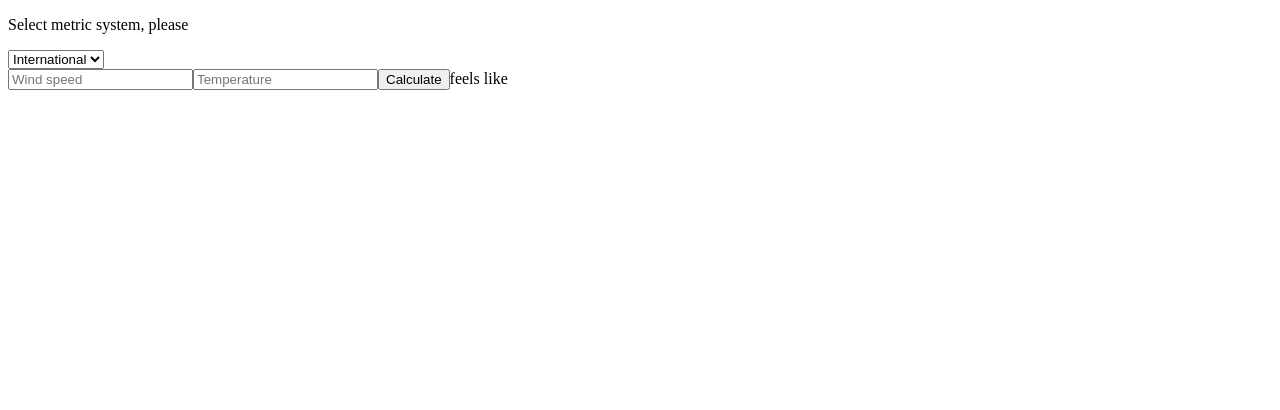
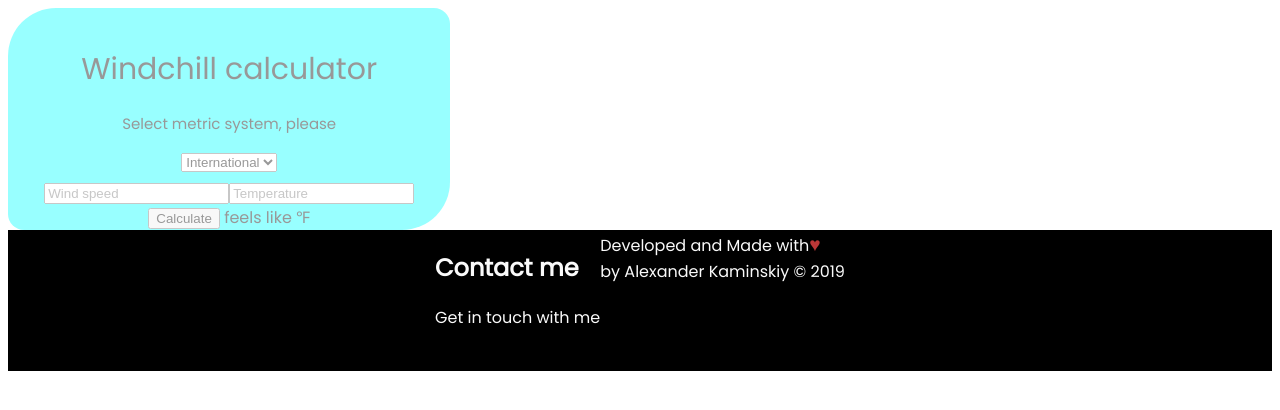
Before and after one commit to aussftw/windchill, a React (Create React App) app: page / in a window 1280 px wide. Shown: the top 410 px of the page. Built offline with nearby package versions, Linux system fonts and the light colour scheme.

Commit message:
working with styles

```diff
--- /dev/null
+++ b/src/Components/App.css
@@ -0,0 +1,34 @@
+@import url("https://fonts.googleapis.com/css?family=Poppins");
+
+.container {
+  font-family: "Poppins", sans-serif;
+  display: inline-block;
+  justify-content: center;
+  text-align: center;
+  background-color: aqua;
+  opacity: 0.4;
+  border-radius: 3rem 1rem 3rem;
+  width: 35%;
+}
+
+h1 {
+  color: black;
+  font-weight: 200;
+}
+
+.metric_selector {
+  font-family: "Poppins", sans-serif;
+  font-size: 15px;
+  padding: 0.2rem;
+  margin: 1rem;
+  margin-bottom: 0.2rem;
+}
+
+input[type="number"]::-webkit-inner-spin-button,
+input[type="number"]::-webkit-outer-spin-button {
+  -webkit-appearance: none;
+  margin: 0;
+}
+input:focus {
+  background-color: yellow;
+}
--- a/src/Components/App.js
+++ b/src/Components/App.js
@@ -1,13 +1,12 @@
 import React from "react";
+import "./App.css";
+import Footer from "./footer/footer";
 
 class App extends React.Component {
   constructor() {
     super();
     this.state = {
-      system: {
-        US: { temperature: "", windspeed: "" },
-        International: { temperature: "", windspeed: "" }
-      },
+      system: "US",
       windspeed: null,
       temperature: null,
       windchill: null
@@ -50,32 +49,42 @@ class App extends React.Component {
     }
   };
 
-  // unitSystemDetails = () => {
-  //   if (this.state.system === "US") {
-  //     const selectedTemperature = "F";
-  //     const selectedWindspeed = "MP/H";
-  //     this.setState({ system: { temperature: selectedTemperature } });
-  //     this.setState({ system: { windspeed: selectedWindspeed } });
-  //   } else {
-  //     const selectedTemperature = "C";
-  //     const selectedWindspeed = "KM/H";
-  //     this.setState({ system: { temperature: selectedTemperature } });
-  //     this.setState({ system: { windspeed: selectedWindspeed } });
-  //   }
-  // };
+  renderResult() {
+    const { windchill } = this.state;
+    if (this.state.system === "US") {
+      return (
+        <span>
+          {" "}
+          feels like {windchill}
+          <span>&#8457;</span>{" "}
+        </span>
+      );
+    } else {
+      return (
+        <span>
+          {" "}
+          feels like {windchill}
+          <span>&#8451;</span>
+        </span>
+      );
+    }
+  }
 
   render() {
     console.log(this.state);
-    const { windchill } = this.state;
+
     return (
       <div>
-        <div>
+        <div className="container">
+          <div className="metric_selector">
+            <h1>Windchill calculator</h1>
             <p>Select metric system, please</p>
             <select onChange={this.onSystemChange}>
               <option value="International">International</option>
               <option value="US">US</option>
             </select>
           </div>
+          <div className="inputs">
             <input
               type="number"
               placeholder="Wind speed"
@@ -91,8 +100,11 @@ class App extends React.Component {
               onChange={this.onTemperatureChange}
               required
             />
+          </div>
           <button onClick={this.windChill}>Calculate</button>
-        <span>feels like {windchill}</span>
+          {this.renderResult()}
+        </div>
+        <Footer />
       </div>
     );
   }
--- /dev/null
+++ b/src/Components/footer/footer.css
@@ -0,0 +1,18 @@
+@import url("https://fonts.googleapis.com/css?family=Poppins");
+
+footer {
+  display: flex;
+  list-style: none;
+  justify-content: center;
+  font-family: "Poppins", sans-serif;
+  font-size: 1rem;
+  color: #fafafa;
+  background-color: black;
+  width: 100%;
+}
+.brown {
+  display: inline;
+  color: #bb3737;
+  font-weight: bold;
+  font-size: 1.2rem;
+}
--- /dev/null
+++ b/src/Components/footer/footer.js
@@ -0,0 +1,41 @@
+import React from "react";
+import "./footer.css";
+
+const Footer = () => {
+  return (
+    <footer>
+      <div class="contact-body" id="contact">
+        <h2>Contact me</h2>
+        <p>Get in touch with me</p>
+        <div class="container">
+          <div class="col-left">
+            <div class="socials">
+              <a class="btn" href="https://github.com/aussftw">
+                <i class="fab fa-github" />
+              </a>
+              <a
+                class="btn"
+                href="https://www.linkedin.com/in/alexander-k-7a7a32165/"
+              >
+                <i class="fab fa-linkedin-in" />
+              </a>
+              <a class="btn" href="https://www.instsagram.com/auscapulet">
+                <i class="fab fa-instagram" />
+              </a>
+            </div>
+          </div>
+          <div class="col-right">
+            <div class="contacts-container" />
+          </div>
+        </div>
+      </div>
+      <div className="footer-text">
+        Developed and Made with
+        <span className="brown">&#x2665;</span>
+        <div>by Alexander Kaminskiy &copy; 2019</div>
+      </div>
+    </footer>
+  );
+};
+
+export default Footer;
```
Lines whose indentation alone changed are shown as unchanged.
